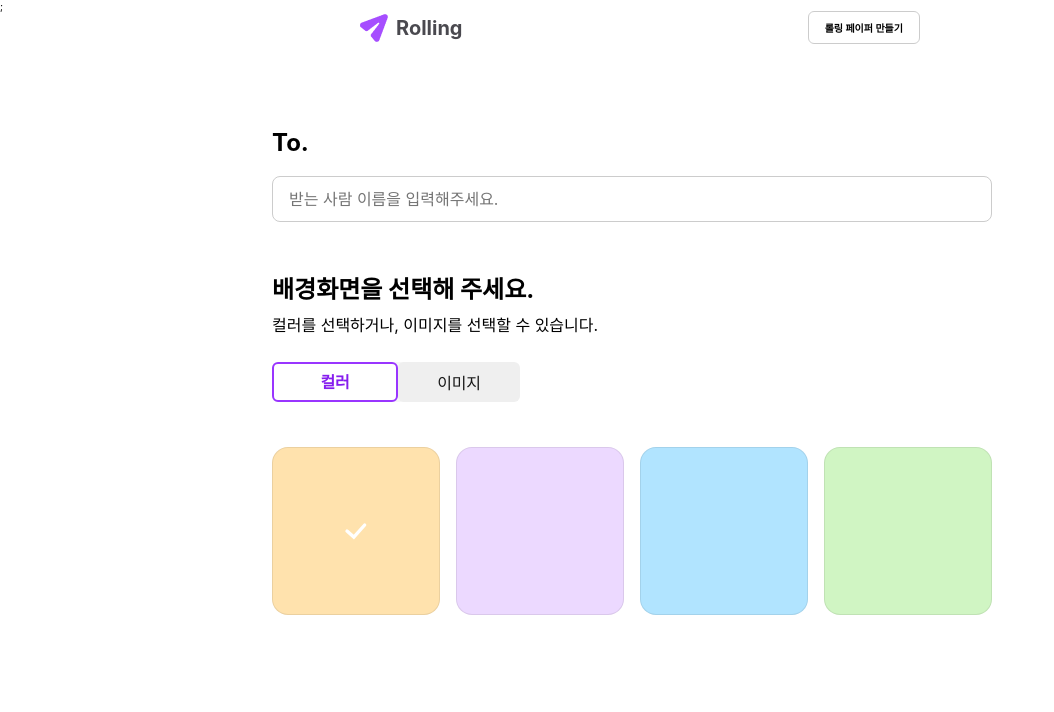
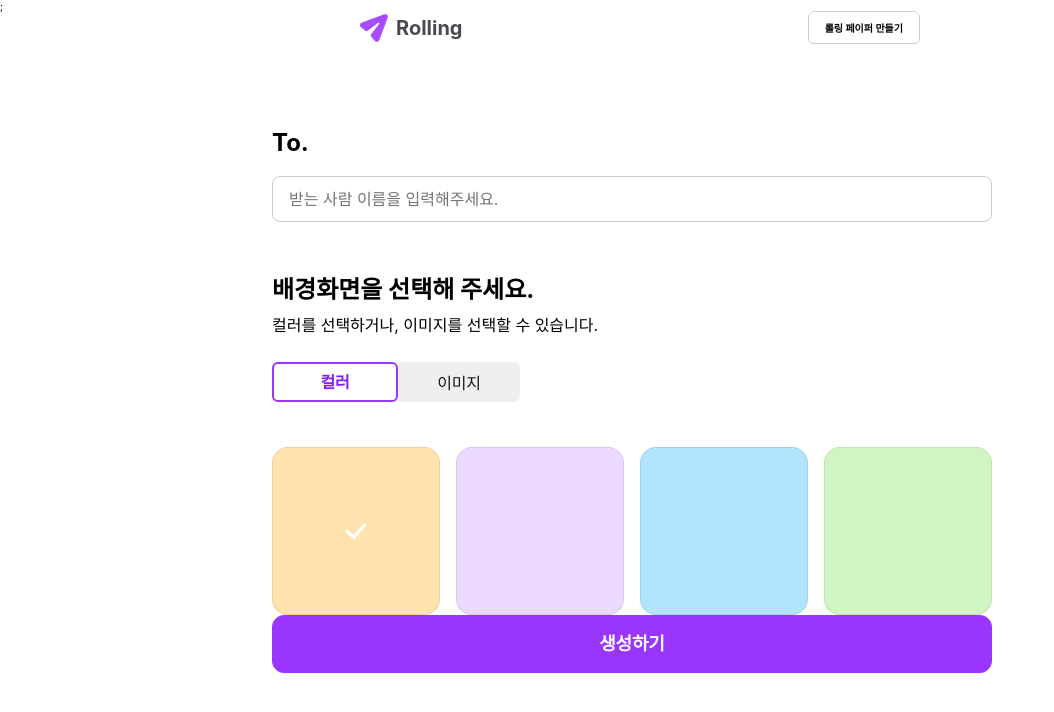
Before and after one commit to codeit-project-rolling/rolling, a React (Create React App) app: page /post in a window 1280 px wide. Shown: the top 712 px of the page, without its empty margins (0-1054 px from the left). Built offline with nearby package versions, Linux system fonts and the light colour scheme; the HTML template or start-up script is replaced by a standard one.

Commit message:
feat: PostPage 중간 커밋

```diff
--- a/src/App.js
+++ b/src/App.js
@@ -8,7 +8,6 @@ import PostIdPage from 'pages/PostPage/PostIdPage/PostIdPage';
 import PostPage from 'pages/PostPage/PostPage';
 
 import './App.scss';
-
 
 function loadData() {
   return null;
@@ -36,7 +35,6 @@ const router = createBrowserRouter([
 
 function App() {
   return <RouterProvider router={router} />;
-
 }
 
 export default App;
--- a/src/pages/PostPage/PostPage.jsx
+++ b/src/pages/PostPage/PostPage.jsx
@@ -1,4 +1,5 @@
 import BackgroundOption from 'components/BackgroundOption/BackgroundOption';
+import Button from 'components/Button/Button';
 import Header from 'components/Header/HeaderComponents/Header';
 import ToggleButton from 'components/ToggleButton/ToggleButton';
 
@@ -22,6 +23,9 @@ function PostPage() {
           <p className={styles.whichChooseText}>컬러를 선택하거나, 이미지를 선택할 수 있습니다.</p>
           <ToggleButton />
           <BackgroundOption onSelect={onSelect} />
+          <Button buttonType="primary56">
+            <p style={{ width: '67rem' }}>생성하기</p>
+          </Button>
         </div>
       </div>
     </div>
```
